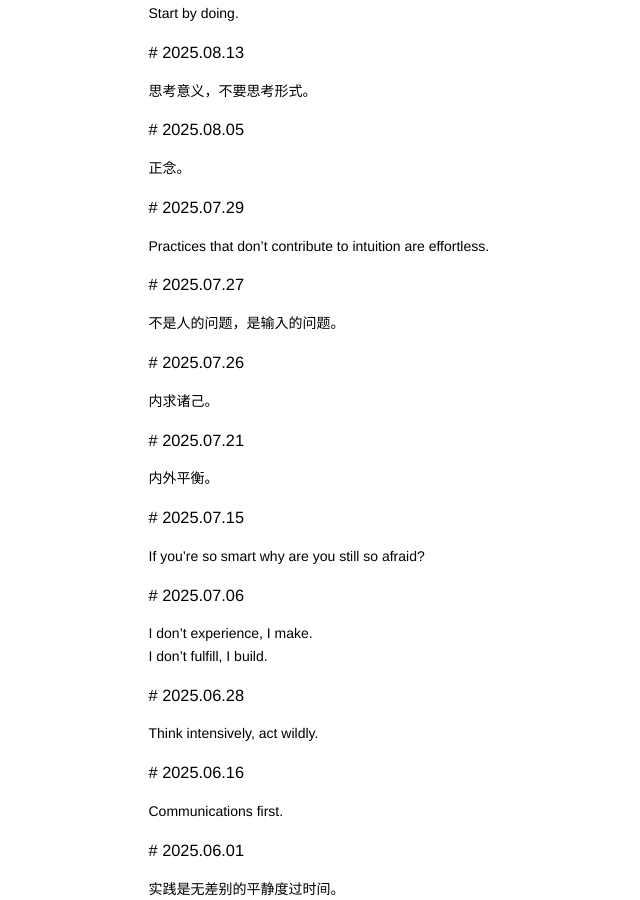
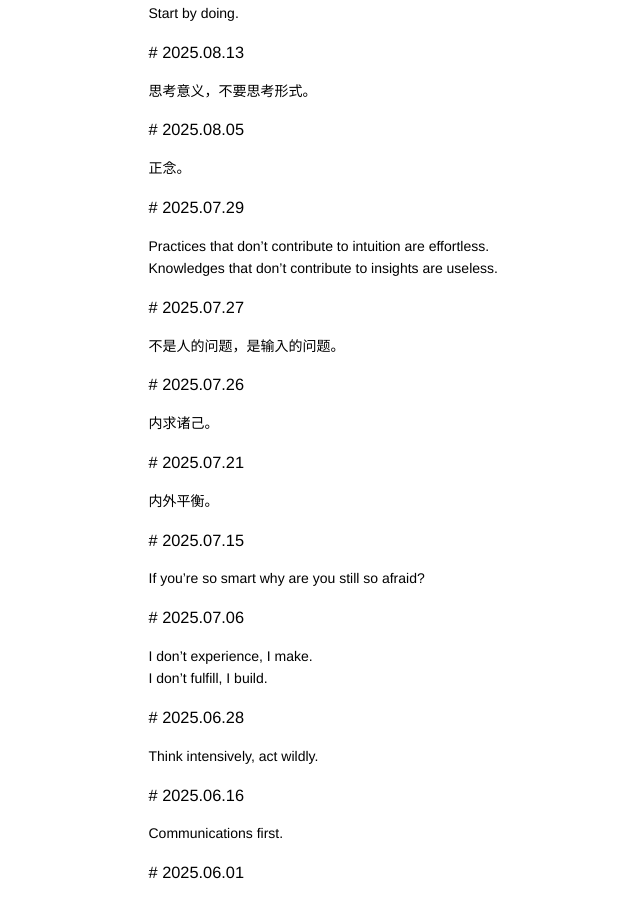
Before and after one commit to kidlj/awei, a Jekyll site: the page built from _wiki/wills.md, in a window 1280 px wide and 900 px high, scrolled down 815 px. Shown: the whole window, without its empty margins (199-839 px from the left). Built offline with Jekyll 4.4.1, drawn with Linux system fonts in a browser that asks for light colours.

Commit message:
update wills

```diff
--- a/_wiki/wills.md
+++ b/_wiki/wills.md
@@ -50,6 +50,7 @@ Start by doing.
 ### 2025.07.29
 
 Practices that don't contribute to intuition are effortless.
+Knowledges that don't contribute to insights are useless.
 
 ### 2025.07.27
 
```
